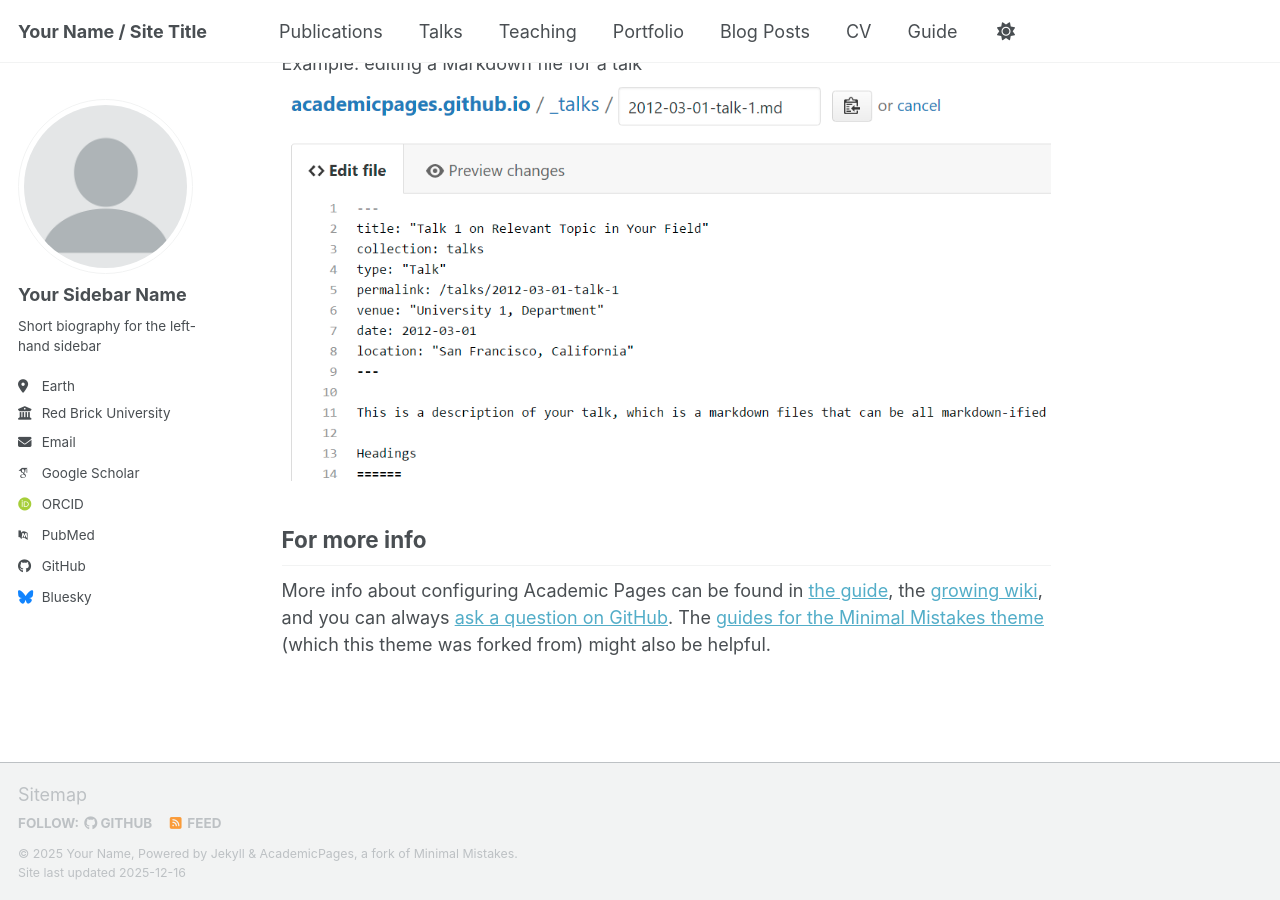
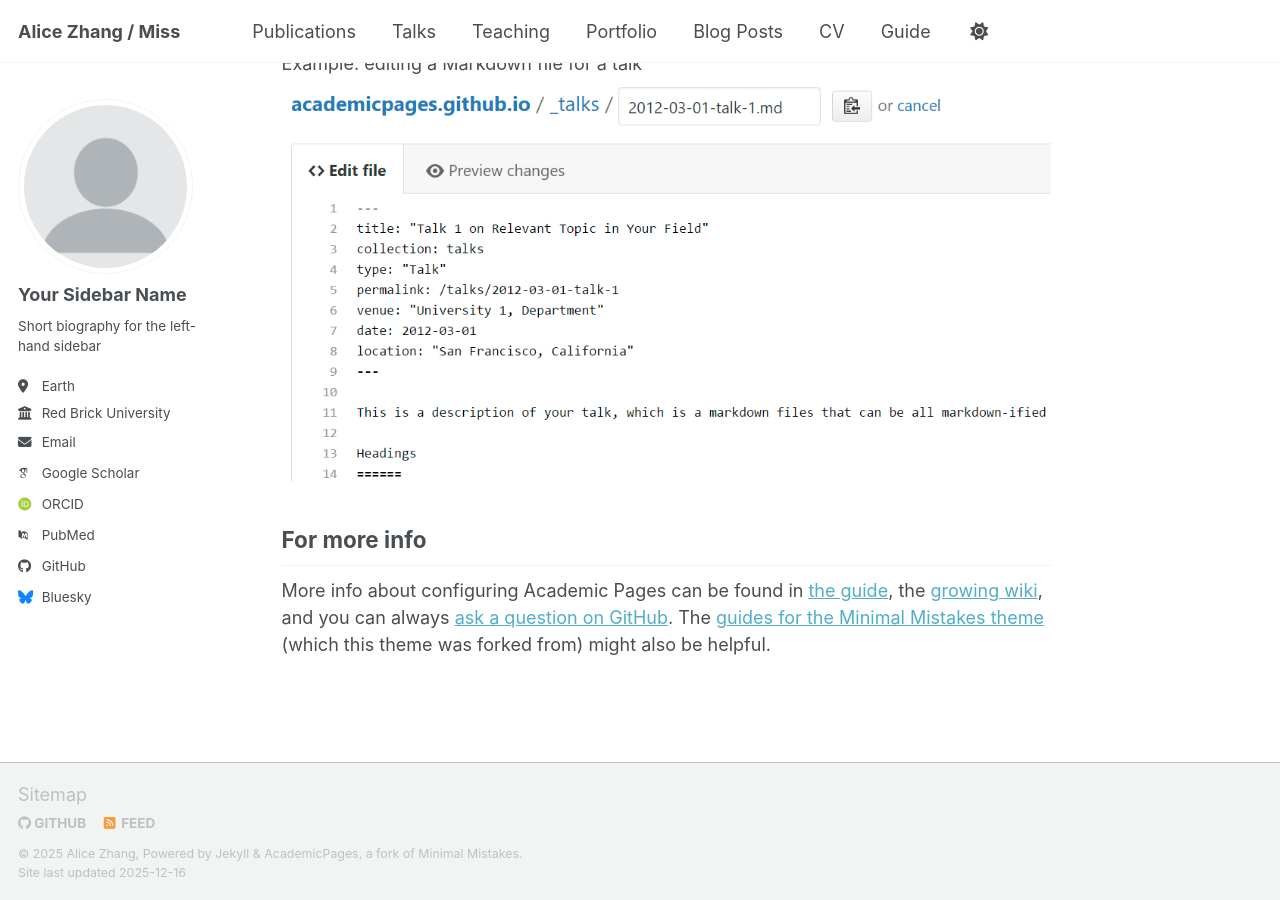
Before and after one commit to BDC2401/BDC2401-Github-IO, a Jekyll site: the page built from _pages/about.md, in a window 1280 px wide and 900 px high, scrolled down 2718 px. Built offline with Jekyll 4.4.1, drawn with Linux system fonts in a browser that asks for light colours; some web fonts are replaced; a script bundle is joined from its source files by our own code; library files that are not in the unit come from our copies.

Commit message:
Update _config.yml

```diff
--- a/_config.yml
+++ b/_config.yml
@@ -7,11 +7,11 @@
 # server process.
 
 # Basic Site Settings
-locale                   : "en-US"
+locale                   : "London- UK"
 site_theme               : "default" # Currently available options are "default", "air"
-title                    : "Your Name / Site Title"
+title                    : "Alice Zhang / Miss"
 title_separator          : "-"
-name                     : &name "Your Name"
+name                     : &name "Alice Zhang"
 description              : &description "Your Name's academic portfolio"   # Update this with a general description of your site, this is the default if not overridden by a page
 url                      : https://academicpages.github.io # The base hostname & protocol for your site e.g. "https://[your GitHub username].github.io",
                                                            # or if you already have some other page hosted on Github then use "https://[your GitHub username].github.io/[Your Repo Name]"
```
